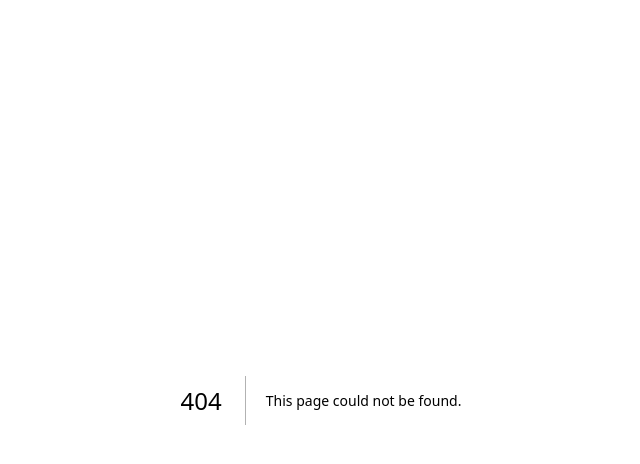
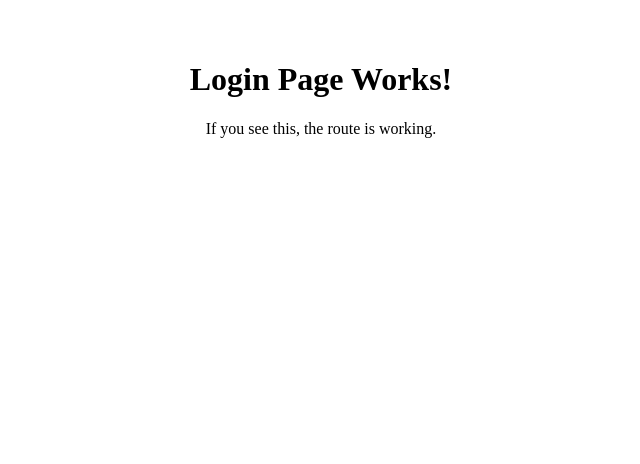
Before and after one commit to gendelmansa/contractor-directory, a Next.js app: page /login-test in a window 1280 px wide. Before the commit this address had no page. Shown: the top 464 px of the page, without its empty margins (319-959 px from the left). Built offline with nearby package versions, Linux system fonts and the light colour scheme.

Commit message:
Fix dynamic export in plumbers page

```diff
--- a/app/detroit/plumbers/page.tsx
+++ b/app/detroit/plumbers/page.tsx
@@ -1,4 +1,6 @@
 import { getContractorsByCity } from '@/lib/contractors';
+
+export const dynamic = 'force-dynamic';
 
 export const metadata = {
   title: 'Plumbers in Detroit, MI | Trusted & Verified',
--- /dev/null
+++ b/app/login-test/page.tsx
@@ -0,0 +1,10 @@
+'use client';
+
+export default function TestPage() {
+  return (
+    <div style={{ padding: '2rem', textAlign: 'center' }}>
+      <h1>Login Page Works!</h1>
+      <p>If you see this, the route is working.</p>
+    </div>
+  );
+}
```
